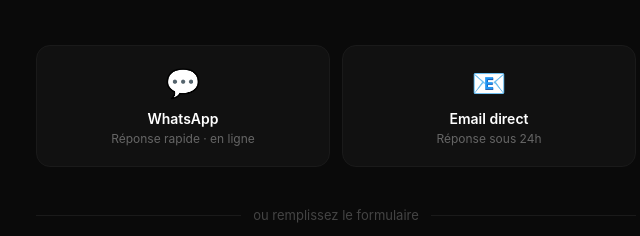
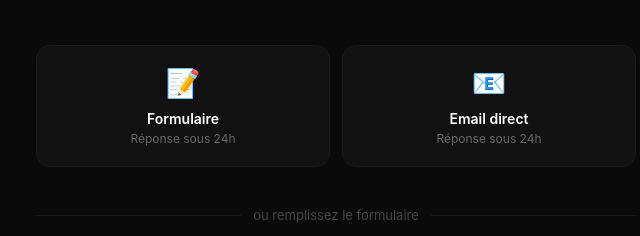
Before and after one commit to braxetokapi-hub/api-immo-rdc, a website: page contact.html in a window 1280 px wide. Shown: the part 228-464 px from the top of the page, 304-944 px from the left. Drawn offline with Linux system fonts and the light colour scheme.

Commit message:
suppression whatsapp - email uniquement

```diff
--- a/contact.html
+++ b/contact.html
@@ -56,10 +56,10 @@
 
   <!-- Liens rapides -->
   <div class="contact-grid">
-    <a href="https://wa.me/VOTRE_NUMERO" target="_blank" class="contact-card">
-      <div class="cc-icon">💬</div>
-      <div class="cc-title">WhatsApp</div>
-      <div class="cc-desc">Réponse rapide · en ligne</div>
+    <a href="/contact.html" class="contact-card">
+      <div class="cc-icon">📝</div>
+      <div class="cc-title">Formulaire</div>
+      <div class="cc-desc">Réponse sous 24h</div>
     </a>
     <a href="mailto:VOTRE_EMAIL" class="contact-card">
       <div class="cc-icon">📧</div>
```
